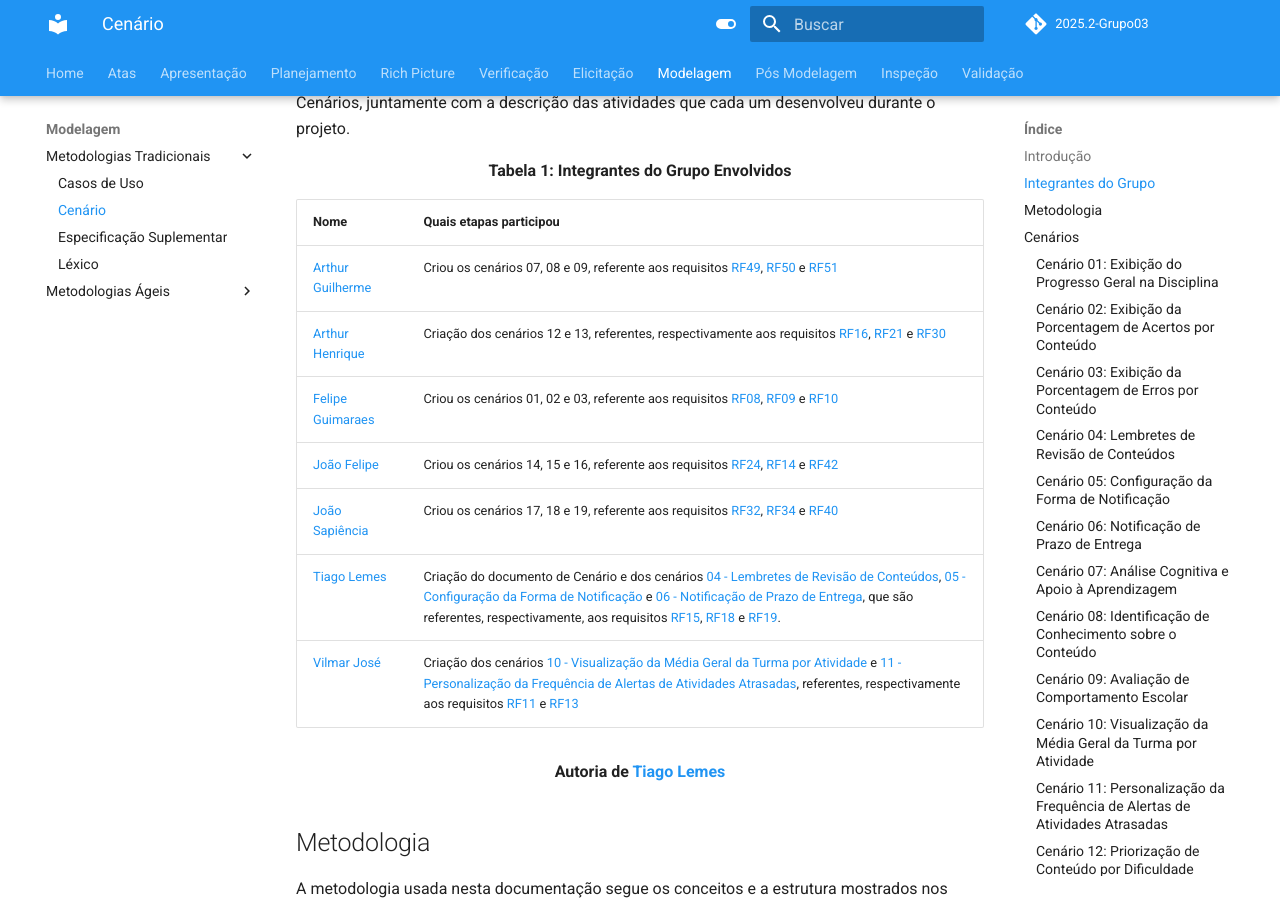
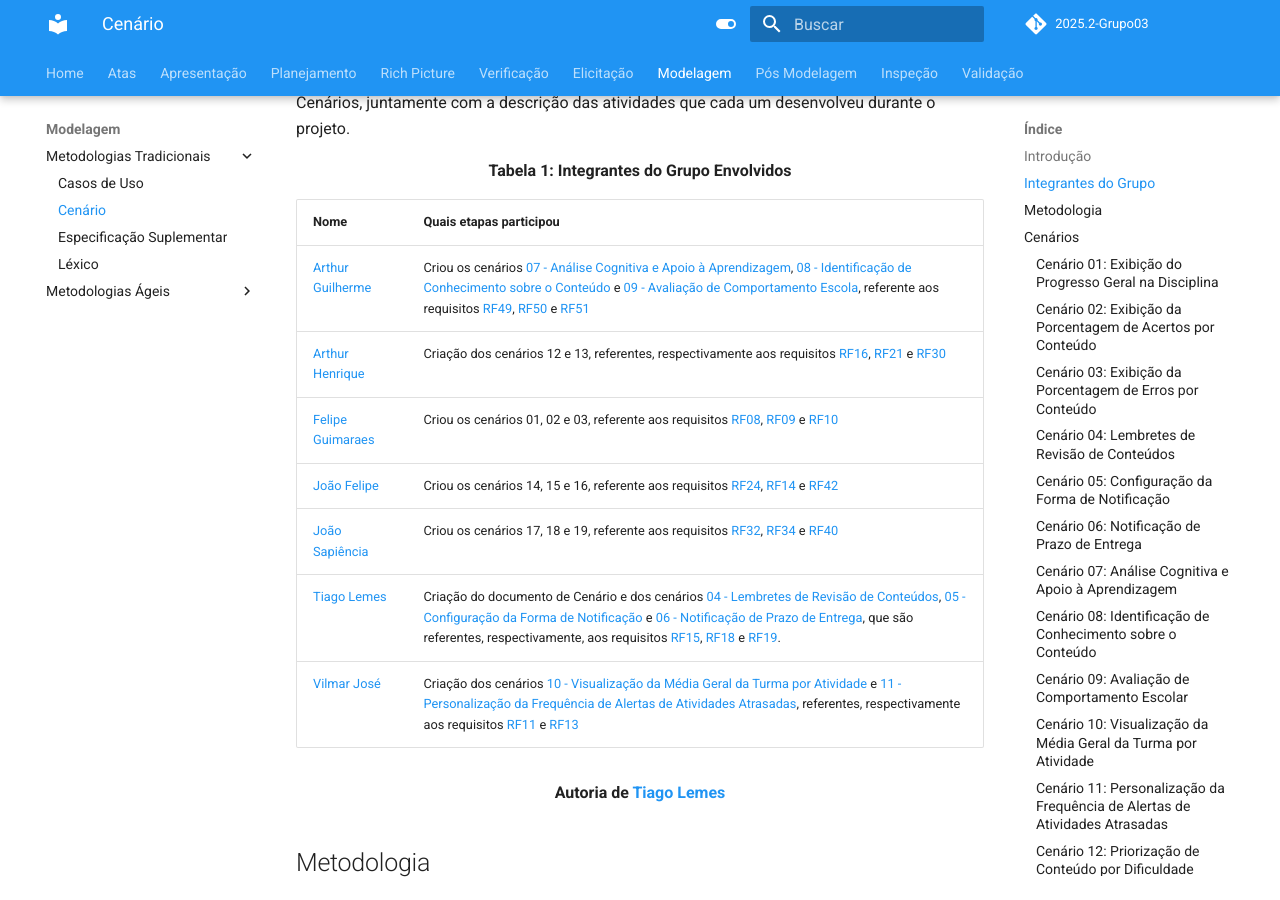
Before and after one commit to Requisitos-de-Software/2025.2-Grupo03, an MkDocs documentation site: the page built from docs/Modelagem/cenario.md, in a window 1280 px wide and 900 px high, scrolled down 516 px. Built offline with MkDocs 1.6.1 and Material for MkDocs 9.7.7, drawn with Linux system fonts in a browser that asks for light colours; comment, search, counter and statistics services are not loaded.

Commit message:
Update cenario.md

```diff
--- a/docs/Modelagem/cenario.md
+++ b/docs/Modelagem/cenario.md
@@ -14,7 +14,7 @@ A Tabela 1 apresenta todos os integrantes da equipe que participaram da constru
 
 | Nome | Quais etapas participou |
 |---------------------------|---------------------------------------|
-| [Arthur Guilherme](https://github.com/ArthurGuilher62) |  Criou os cenários 07, 08 e 09, referente aos requisitos [RF49](https://requisitos-de-software.github.io/2025.2-Grupo03/Elicitacao/requisitos_elicitados/#funcionais), [RF50](https://requisitos-de-software.github.io/2025.2-Grupo03/Elicitacao/requisitos_elicitados/#funcionais) e [RF51](https://requisitos-de-software.github.io/2025.2-Grupo03/Elicitacao/requisitos_elicitados/#funcionais) |
+| [Arthur Guilherme](https://github.com/ArthurGuilher62) |  Criou os cenários [07 - Análise Cognitiva e Apoio à Aprendizagem](#cenário-07-análise-cognitiva-e-apoio-à-aprendizagem), [08 - Identificação de Conhecimento sobre o Conteúdo](#cenário-08-identificação-de-conhecimento-sobre-o-conteúdo) e [09 - Avaliação de Comportamento Escola](#cenário-09-avaliação-de-comportamento-escolar), referente aos requisitos [RF49](https://requisitos-de-software.github.io/2025.2-Grupo03/Elicitacao/requisitos_elicitados/#funcionais), [RF50](https://requisitos-de-software.github.io/2025.2-Grupo03/Elicitacao/requisitos_elicitados/#funcionais) e [RF51](https://requisitos-de-software.github.io/2025.2-Grupo03/Elicitacao/requisitos_elicitados/#funcionais) |
 | [Arthur Henrique](https://github.com/arthurhvieira1) | Criação dos cenários 12 e 13, referentes, respectivamente aos requisitos [RF16](https://requisitos-de-software.github.io/2025.2-Grupo03/Elicitacao/requisitos_elicitados/#funcionais), [RF21](https://requisitos-de-software.github.io/2025.2-Grupo03/Elicitacao/requisitos_elicitados/#funcionais) e [RF30](https://requisitos-de-software.github.io/2025.2-Grupo03/Elicitacao/requisitos_elicitados/#funcionais)|
 | [Felipe Guimaraes](https://github.com/felipegf1) |   Criou os cenários 01, 02 e 03, referente aos requisitos [RF08](https://requisitos-de-software.github.io/2025.2-Grupo03/Elicitacao/requisitos_elicitados/#funcionais), [RF09](https://requisitos-de-software.github.io/2025.2-Grupo03/Elicitacao/requisitos_elicitados/#funcionais) e [RF10](https://requisitos-de-software.github.io/2025.2-Grupo03/Elicitacao/requisitos_elicitados/#funcionais) |
 | [João Felipe](https://github.com/MrBolt2005) | Criou os cenários 14, 15 e 16, referente aos requisitos [RF24](https://requisitos-de-software.github.io/2025.2-Grupo03/Elicitacao/requisitos_elicitados/#funcionais), [RF14](https://requisitos-de-software.github.io/2025.2-Grupo03/Elicitacao/requisitos_elicitados/#funcionais) e [RF42](https://requisitos-de-software.github.io/2025.2-Grupo03/Elicitacao/requisitos_elicitados/#funcionais)                                      |
```
